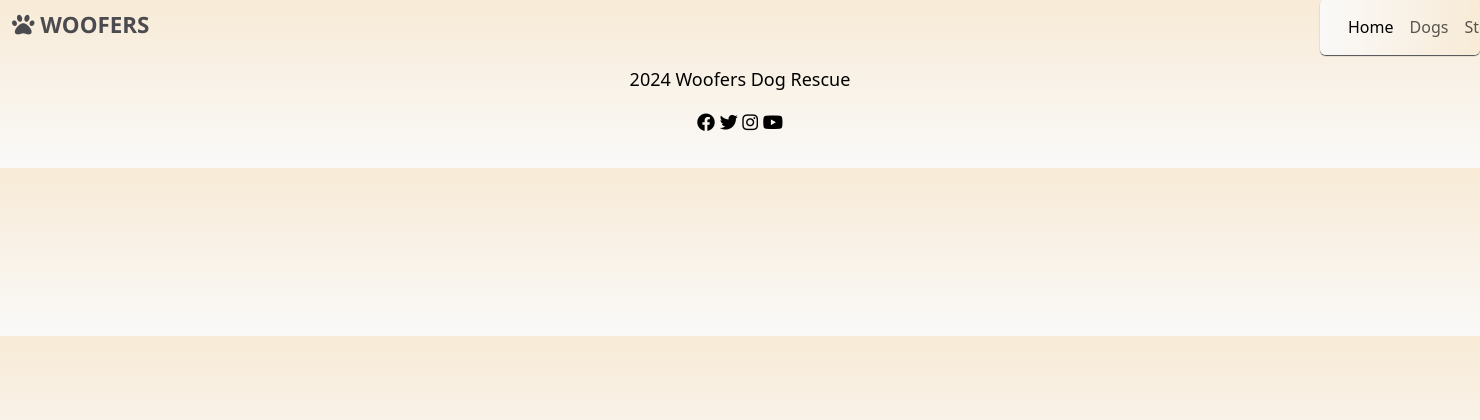
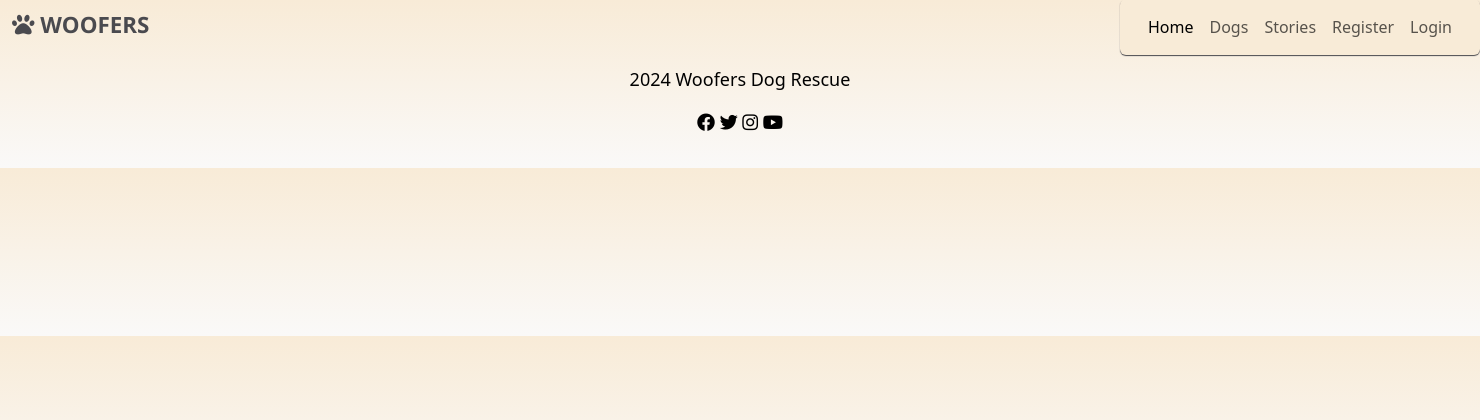
Before and after one commit to stevewhitehouse66/Woofers, a Django app: page / in a window 1480 px wide; the page is wider, and only the part inside the window is pictured. Shown: the top 420 px of that part. Run offline with Django 4.2, Linux system fonts and the light colour scheme; data that the repository does not hold is empty.

Commit message:
menu styling

```diff
--- a/static/css/style.css
+++ b/static/css/style.css
@@ -42,18 +42,20 @@ hr{
     background: linear-gradient(144deg, rgb(248, 235, 215) 0%, rgb(250, 249, 248) 100%);
 }
 #navbar-nav{
-    text-align:right
+    text-align: right;
+    background: rgb(248, 235, 215);
 }
 #navbar-text{
     text-align: end;
+
 }
 .dropdown-menu{
     box-shadow:  0 1px 1px #4A4A4F;
     margin-top: 5px;
-    width: 50px;
+    width: fit-content;
     border: 0;
-    padding-left: 20px;
-    background: linear-gradient(270deg, rgb(248, 235, 215) 0%, rgb(250, 249, 248) 100%);
+    padding-inline:  20px;
+    background: rgb(248, 235, 215);
 }
 
 .brand-text{
```
